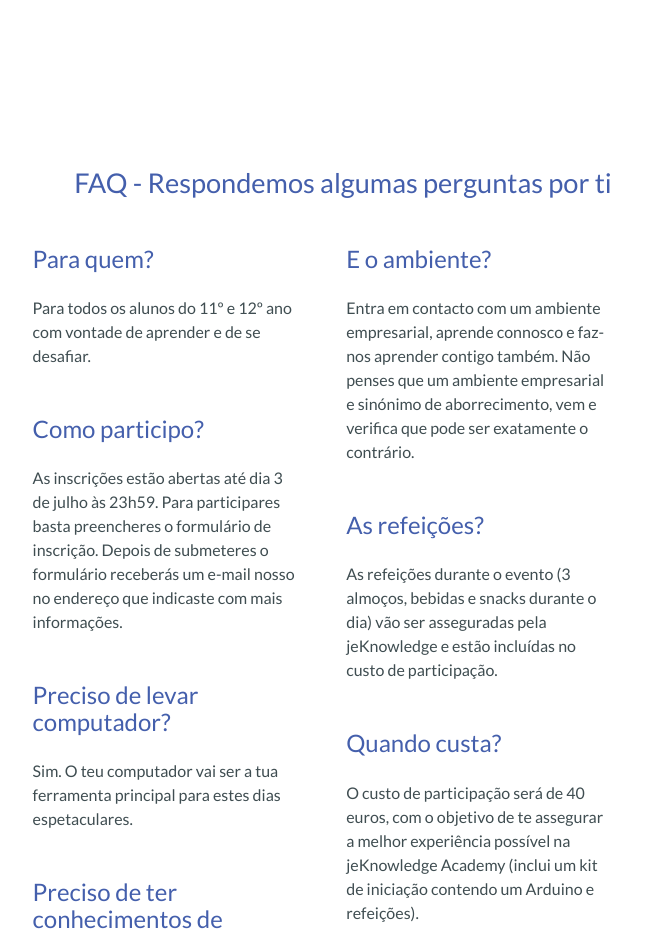
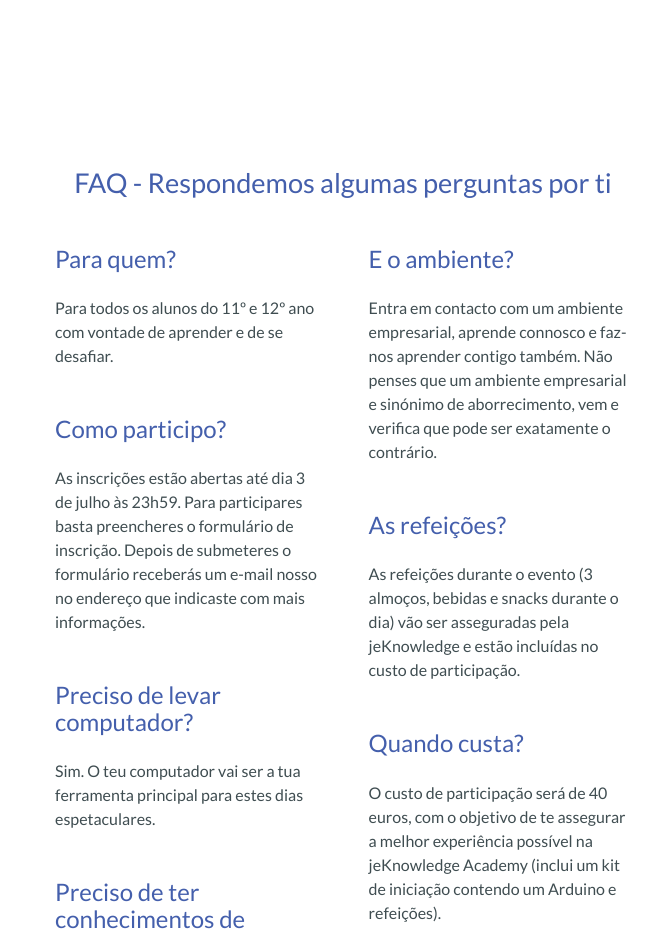
Before and after one commit to jeKnowledge/academy-articles, a Jekyll site: the page built from Academy2016.md, in a window 1280 px wide. Shown: the part 1710-2645 px from the top of the page, without its empty margins (297-954 px from the left). Built offline with Jekyll 4.4.1, drawn with Linux system fonts in a browser that asks for light colours.

Commit message:
academy 2016 improvement

```diff
--- a/Academy2016.md
+++ b/Academy2016.md
@@ -24,18 +24,15 @@ nav a{
 .col{
   min-width: 15em;
       max-width: 18em;
+      padding-left: 2vw;
+      margin-right: 2vw;
 }
-
-.col-faq{
-  padding-left: 2vw;
-  margin-right: 2vw;
-}
-
 
 
 #box{
   display: flex;
   flex-wrap: wrap;
+  justify-content: center;
 }
 
 #top{
@@ -96,7 +93,7 @@ nav a{
 
   <h1>FAQ - Respondemos algumas perguntas por ti</h1>
   <div id="box">
-  <div class="col col-faq">
+  <div class="col">
       <h2>Para quem?</h2>
       <p>
         Para todos os alunos do 11º e 12º ano com vontade de aprender e de se desafiar.
@@ -117,7 +114,7 @@ nav a{
         Não precisas de qualquer conhecimento de programação ou robótica, só precisamos que tragas boa disposição e interesse em aprender.
       </p>
   </div>
-  <div class="col col-faq">
+  <div class="col">
 
       <h2>E o ambiente?</h2>
       <p>
@@ -156,19 +153,15 @@ nav a{
 <iframe src="https://www.google.com/maps/embed?pb=!1m18!1m12!1m3!1d3047.0558726846093!2d-8.42665604944977!3d40.20782007614189!2m3!1f0!2f0!3f0!3m2!1i1024!2i768!4f13.1!3m3!1m2!1s0xd22f9098f98004b%3A0xf74b13602c7f2de3!2sDepartamento+de+F%C3%ADsica+da+Universidade+de+Coimbra!5e0!3m2!1spt-PT!2spt!4v1464274013492" frameborder="0" style="border:0; pointer-events:none; width:100%; height: 60vh; margin: auto;" allowfullscreen></iframe>
   </div>
   <div id="box">
-    <div class="col cont" style="max-width: 15vw !important; min-width: 15vw;">
-    <p><b>Localização</b></p>
-    <p>jeKnowledge</p>
-    </div>
-
-      <div class="col cont" >
-      <p><b> . </b></p>
+      <div class="col" style="margin-top: 2em;">
+      <p><b>Localização</b></p>
+      <p>jeKnowledge</p>
       <p>Departamento de Física sala B3</p>
       <p>Rua Larga</p>
       <p>P-3004-516</p>
       </div>
 
-      <div class="col cont" >
+      <div class="col" style="margin-top: 2em;" >
       <p><b>Contactos</b></p>
       <p>formacao@jeknowledge.pt</p>
       </div>
```
